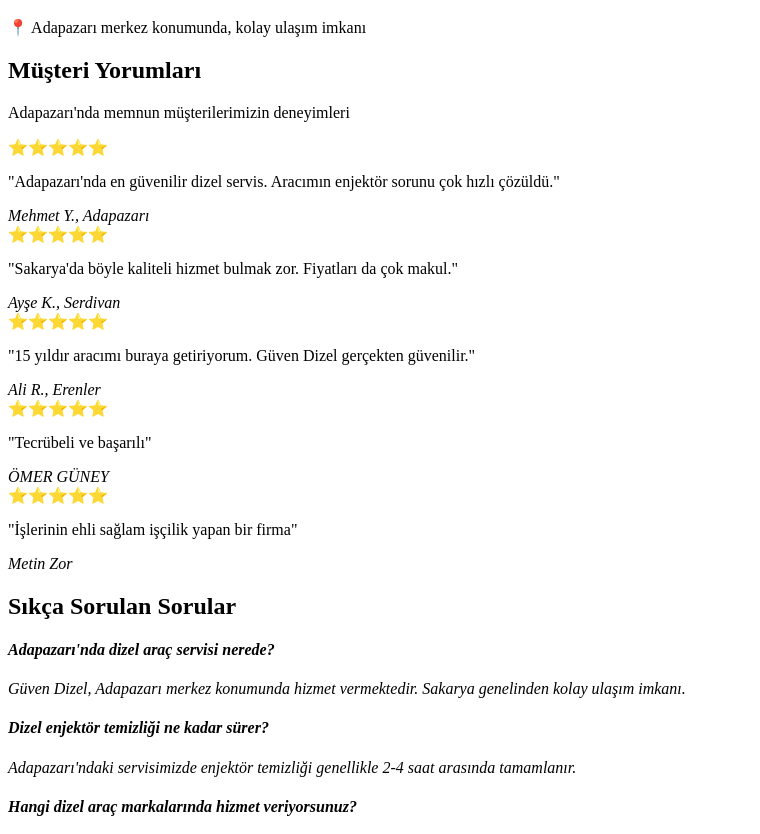
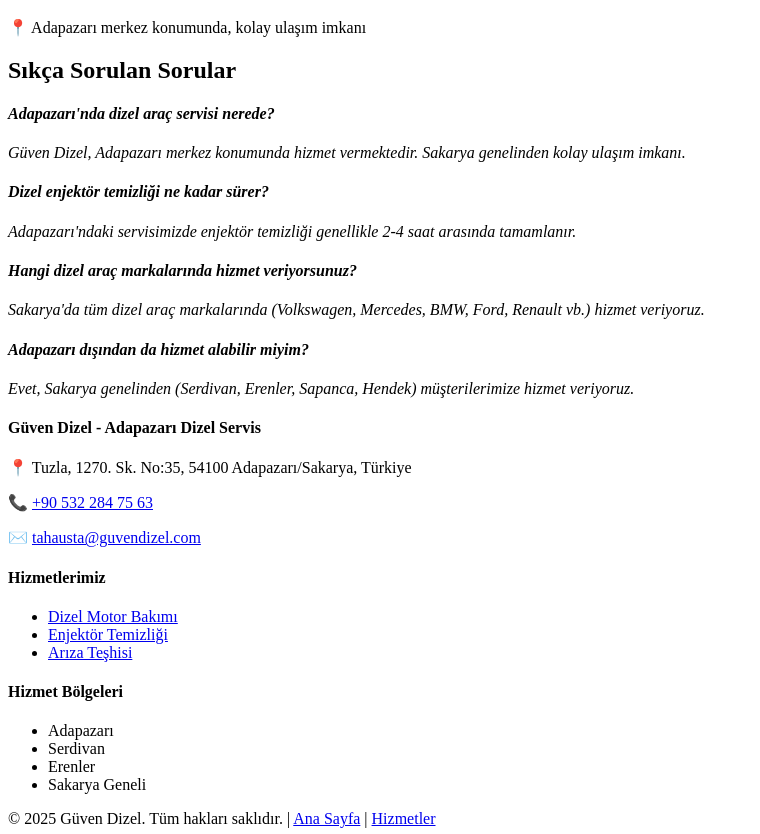
Before and after one commit to RehaDiscioglu/guvendizelcom, a website built with Vite: page index.html in a window 1280 px wide. Shown: the part 2684-3518 px from the top of the page, without its empty margins (0-760 px from the left). Built offline with nearby package versions, Linux system fonts and the light colour scheme.

Commit message:
Remove customer reviews section

```diff
--- a/index.html
+++ b/index.html
@@ -306,40 +306,6 @@
         </div>
       </div>
     </section>
-
-    <!-- Local Business Reviews Section -->
-    <section id="yorumlar" class="reviews-section">
-      <h2>Müşteri Yorumları</h2>
-      <p class="section-intro">Adapazarı'nda memnun müşterilerimizin deneyimleri</p>
-      <div class="reviews-grid">
-        <div class="review-card">
-          <div class="stars">⭐⭐⭐⭐⭐</div>
-          <p>"Adapazarı'nda en güvenilir dizel servis. Aracımın enjektör sorunu çok hızlı çözüldü."</p>
-          <cite>Mehmet Y., Adapazarı</cite>
-        </div>
-        <div class="review-card">
-          <div class="stars">⭐⭐⭐⭐⭐</div>
-          <p>"Sakarya'da böyle kaliteli hizmet bulmak zor. Fiyatları da çok makul."</p>
-          <cite>Ayşe K., Serdivan</cite>
-        </div>
-        <div class="review-card">
-          <div class="stars">⭐⭐⭐⭐⭐</div>
-          <p>"15 yıldır aracımı buraya getiriyorum. Güven Dizel gerçekten güvenilir."</p>
-          <cite>Ali R., Erenler</cite>
-        </div>
-        <div class="review-card">
-          <div class="stars">⭐⭐⭐⭐⭐</div>
-          <p>"Tecrübeli ve başarılı"</p>
-          <cite>ÖMER GÜNEY</cite>
-        </div>
-        <div class="review-card">
-          <div class="stars">⭐⭐⭐⭐⭐</div>
-          <p>"İşlerinin ehli sağlam işçilik yapan bir firma"</p>
-          <cite>Metin Zor</cite>
-        </div>
-      </div>
-    </section>
-
     <!-- FAQ Section for Local SEO -->
     <section id="sss" class="faq-section">
       <h2>Sıkça Sorulan Sorular</h2>
--- a/style.css
+++ b/style.css
@@ -261,51 +261,6 @@
   color: #666;
   text-align: center;
 }
-.reviews-section {
-  background: #f9f9f9;
-  padding: 3rem 2rem;
-  margin: 2rem -2rem;
-}
-.reviews-grid {
-  display: grid;
-  grid-template-columns: repeat(auto-fit, minmax(300px, 1fr));
-  gap: 2rem;
-  margin-top: 2rem;
-  align-items: start;
-}
-.review-card {
-  background: white;
-  padding: 2rem;
-  border-radius: 12px;
-  box-shadow: 0 2px 8px rgba(0,0,0,0.05);
-  display: flex;
-  flex-direction: column;
-  height: 100%;
-  justify-content: space-between;
-}
-.stars {
-  font-size: 1.2rem;
-  margin-bottom: 1rem;
-  flex-shrink: 0;
-}
-.review-card p {
-  font-style: italic;
-  margin-bottom: 1rem;
-  color: #555;
-  line-height: 1.6;
-  flex: 1;
-  display: flex;
-  align-items: center;
-}
-.review-card cite {
-  font-weight: 500;
-  color: var(--primary);
-  display: block;
-  text-align: right;
-  font-size: 0.95rem;
-  flex-shrink: 0;
-  margin-top: 1rem;
-}
 .faq-section {
   margin-top: 3rem;
 }
@@ -431,10 +386,6 @@
     grid-template-columns: 1fr;
     padding: 0 1rem;
   }
-}
-.lang-switch {
-  display: none;
-}
 
 /* Services Page Specific Styles */
 .services-detailed {
```
